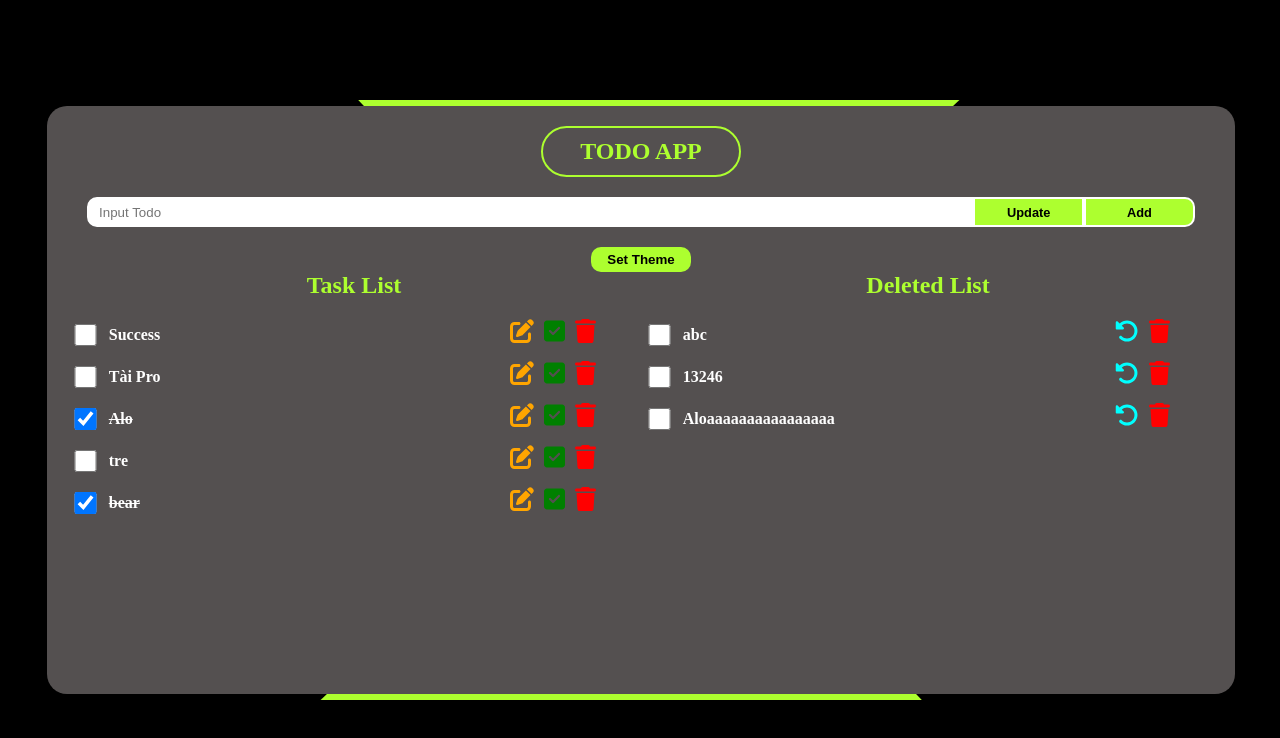
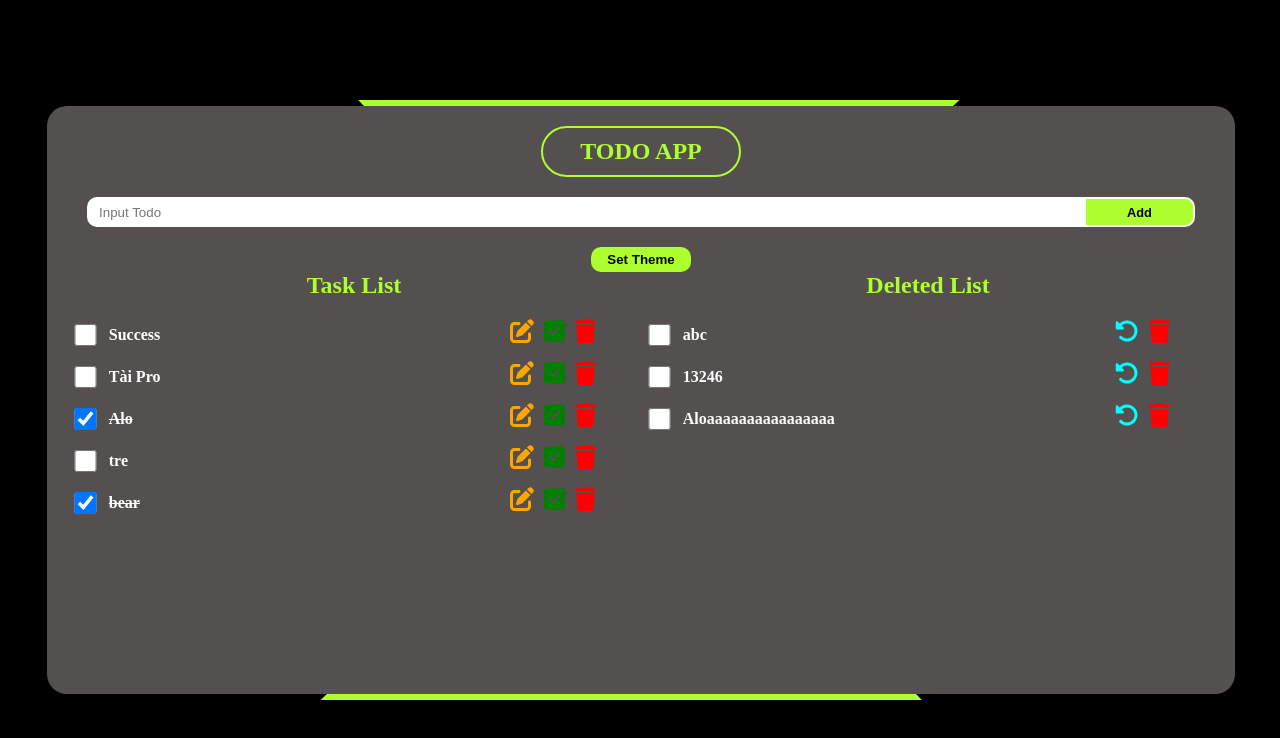
Before and after one commit to LyanRay99/Todo-Lists-by-ReactJS, a React (Create React App) app: page / in a window 1280 px wide. Shown: the top 738 px of the page. Built offline with nearby package versions, Linux system fonts and the light colour scheme.

Commit message:
add notification for feature add & update

```diff
--- a/src/App.js
+++ b/src/App.js
@@ -21,6 +21,7 @@ export const App = () => {
     id: "",
     title: "",
   });
+  const [btnUpdate, setBtnUpdate] = useState(true);
   const [theme, setTheme] = useState(DarkTheme);
 
   //TODO: Call API để binding data (đã edit thành Data cứng được import từ file json)
@@ -110,18 +111,20 @@ export const App = () => {
 
   //TODO: Add todo into lists
   const handlerAdd = (name) => {
-    //check text input có bị trùng với 1 trong các todo đã có hay ko
+    //* check text input có bị trùng với 1 trong các todo đã có hay ko
     var checkTodoText = true;
-    todo.map((todo) => {
+    var SttTodo = 0;
+    todo.map((todo, index) => {
       if (todo.title === name) {
         checkTodoText = false;
+        SttTodo = index + 1;
       }
     });
 
-    //Check text input có phải toàn space hay ko
+    //* Check text input có phải toàn space hay ko
     var checkSpaceText = name.replace(/\s/g, "").length;
 
-    if (name !== "" && checkTodoText === true && checkSpaceText) {
+    if (name !== "" && checkTodoText && checkSpaceText) {
       var addCV = {
         id: v4(),
         title: name,
@@ -129,6 +132,15 @@ export const App = () => {
       };
 
       setTodo([...todo, addCV]);
+    }
+
+    //* Hiển thị thông báo khi User thêm title todo bị trùng hoặc chỉ chứa toàn dấu space
+    if (name === "" || checkSpaceText === 0) {
+      alert("Vui lòng nhập công việc bạn cần làm vào ô dưới");
+    } else if (checkTodoText === false) {
+      alert(
+        `Công việc của bạn hiện đang bị trùng với công việc tại dòng thứ ${SttTodo}`
+      );
     }
 
     //* Reset lại ô Input
@@ -161,10 +173,27 @@ export const App = () => {
       id: itemUpdate.id,
       title: itemUpdate.title,
     });
+
+    //* set state của btnUpdate lại thành false để render ra nút Update
+    setBtnUpdate(false);
   };
 
   //TODO: Updated Todo
   const updateTodo = (itemUpdate) => {
+    //* check text input có bị trùng với 1 trong các todo đã có hay ko
+    var checkTodoText = true;
+    var SttTodo = 0;
+    todo.map((todo, index) => {
+      if (todo.title === itemUpdate.title) {
+        checkTodoText = false;
+        SttTodo = index + 1;
+      }
+    });
+
+    //* Check text input có phải toàn space hay ko
+    var checkSpaceText = itemUpdate.title.replace(/\s/g, "").length;
+
+    if (itemUpdate.title !== "" && checkTodoText && checkSpaceText) {
       setTodo(
         todo.filter((item) => {
           if (item.id === itemUpdate.id) {
@@ -173,12 +202,25 @@ export const App = () => {
           return todo;
         })
       );
+    }
+
+    //* Hiển thị thông báo khi User thêm title todo bị trùng hoặc chỉ chứa toàn dấu space
+    if (itemUpdate.title === "" || checkSpaceText === 0) {
+      alert("Vui lòng nhập công việc bạn cần làm vào ô dưới");
+    } else if (checkTodoText === false) {
+      alert(
+        `Công việc của bạn hiện đang bị trùng với công việc tại dòng thứ ${SttTodo}`
+      );
+    }
 
     //* Reset lại ô Input
     setUpdatedTodo({
       id: "",
       title: "",
     });
+
+    //* set state của btnUpdate lại thành true để render ra nút Add
+    setBtnUpdate(true);
   };
 
   //TODO: Completed & Restore todo
@@ -219,6 +261,7 @@ export const App = () => {
             updatedTodo={updatedTodo}
             setUpdatedTodo={setUpdatedTodo}
             updateTodo={updateTodo}
+            btnUpdate={btnUpdate}
           />
 
           <SetColor changeTheme={changeTheme} />
--- a/src/SCSS/style.scss
+++ b/src/SCSS/style.scss
@@ -46,13 +46,12 @@ section {
       border-radius: 20px;
 
       input {
-        @include size(80%, 100%);
+        @include size(90%, 100%);
         height: calc(100% + 0.01px);
         border-top-left-radius: 10px;
         border-bottom-left-radius: 10px;
         padding: 0px 10px;
         outline: none;
-        // border: none;
       }
 
       button {
@@ -60,16 +59,9 @@ section {
         border-top-right-radius: 10px;
         border-bottom-right-radius: 10px;
         border: 2px solid white;
-        // background-color: greenyellow;
-        // color: $bgc;
         font-size: 0.8em;
         font-weight: bold;
         cursor: pointer;
-      }
-
-      .updateBtn {
-        border-top-right-radius: 0px;
-        border-bottom-right-radius: 0px;
       }
     }
 
@@ -88,6 +80,7 @@ section {
         cursor: pointer;
       }
     }
+
     .listTotal {
       @include size(50%, auto);
 
@@ -168,7 +161,6 @@ section {
 
 ::-webkit-scrollbar-track {
   background-color: white;
-  // box-shadow: inset 0 0 5px grey;
   border-radius: 10px;
 }
 
--- a/src/TODO_APP/TodoApp.js
+++ b/src/TODO_APP/TodoApp.js
@@ -31,6 +31,7 @@ export const InputTodo = (props) => {
         }}
       ></InputTodoList>
 
+      {props.btnUpdate === false ? (
         <SetBtn
           className="updateBtn"
           onClick={() => {
@@ -39,7 +40,7 @@ export const InputTodo = (props) => {
         >
           Update
         </SetBtn>
-
+      ) : (
         <SetBtn
           onClick={() => {
             props.handlerAdd(props.updatedTodo.title);
@@ -47,6 +48,7 @@ export const InputTodo = (props) => {
         >
           Add
         </SetBtn>
+      )}
     </div>
   );
 };
```
Lines whose indentation alone changed are shown as unchanged.
